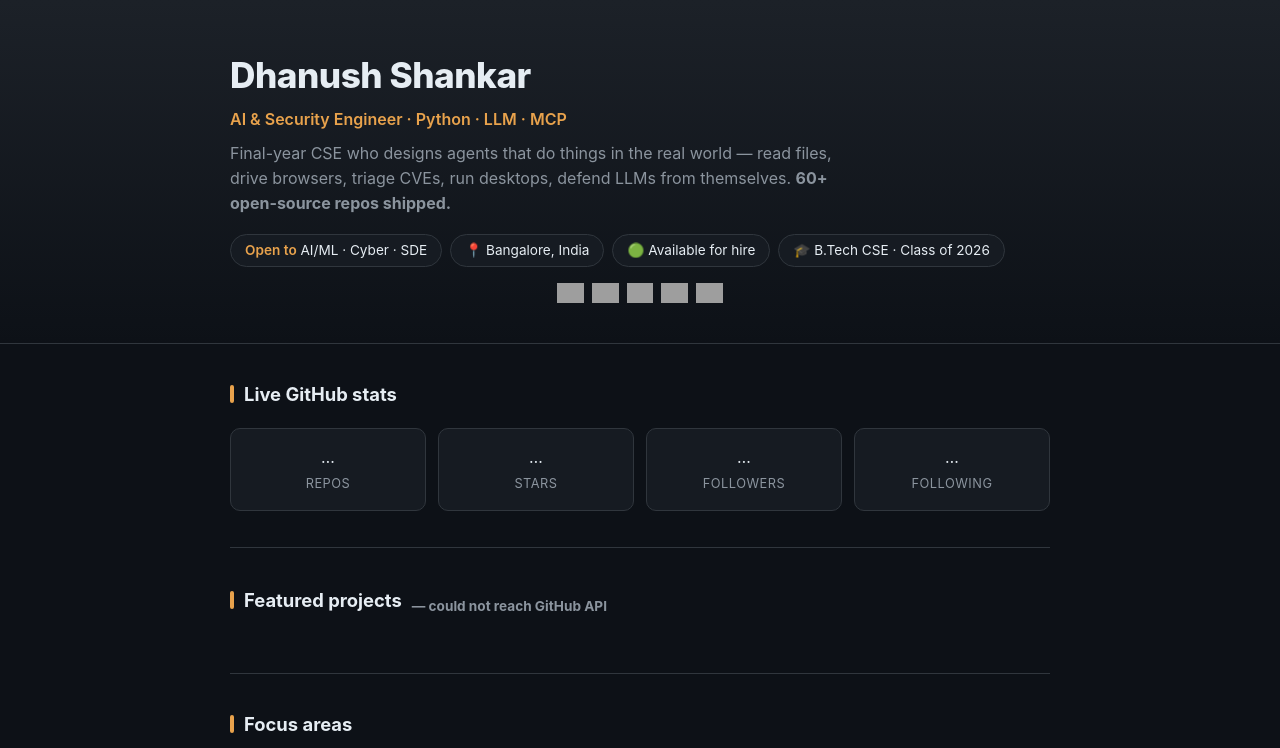
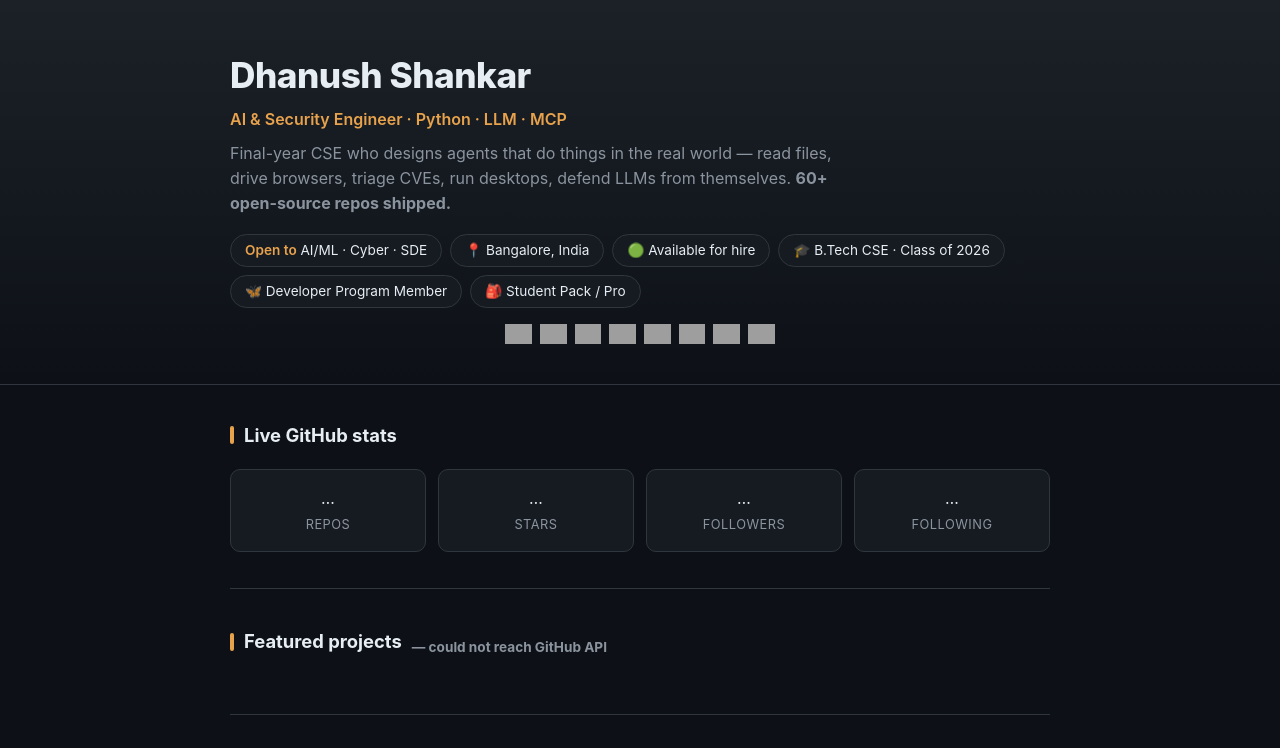
Before and after one commit to Danush-Aries/profile-showcase, a plain HTML site: page index.html in a window 1280 px wide. Shown: the top 748 px of the page. Drawn offline with Linux system fonts and the light colour scheme; no server answers; grey boxes are pictures that could not be loaded.

Commit message:
Add full instant-claim badge set: dynamic repos/followers, views, member flags

```diff
--- a/index.html
+++ b/index.html
@@ -65,6 +65,8 @@
       <div class="chip"><b>📍</b> Bangalore, India</div>
       <div class="chip"><b>🟢</b> Available for hire</div>
       <div class="chip"><b>🎓</b> B.Tech CSE · Class of 2026</div>
+      <div class="chip"><b>🦋</b> Developer Program Member</div>
+      <div class="chip"><b>🎒</b> Student Pack / Pro</div>
     </div>
     <div class="badges">
       <img src="https://img.shields.io/badge/EC--Council_EHE-certified-E8A24C?style=flat-square" alt="EHE" />
@@ -72,6 +74,9 @@
       <img src="https://img.shields.io/badge/AWS_Cloud-MNNIT_Hackathon-E8A24C?style=flat-square" alt="AWS" />
       <img src="https://img.shields.io/github/license/Danush-Aries/Danush-Aries?style=flat-square&color=E8A24C" alt="License" />
       <img src="https://img.shields.io/github/followers/Danush-Aries?style=flat-square&color=E8A24C" alt="Followers" />
+      <img src="https://img.shields.io/badge/dynamic/json?url=https%3A%2F%2Fapi.github.com%2Fusers%2FDanush-Aries&query=public_repos&label=repos&color=E8A24C&style=flat-square" alt="Repos" />
+      <img src="https://img.shields.io/badge/dynamic/json?url=https%3A%2F%2Fapi.github.com%2Fusers%2FDanush-Aries&query=followers&label=followers&color=E8A24C&style=flat-square" alt="Followers live" />
+      <img src="https://komarev.com/ghpvc/?username=Danush-Aries&color=E8A24C&abbreviated=true&style=flat-square&label=profile views" alt="Views" />
     </div>
   </div>
 </header>
```
